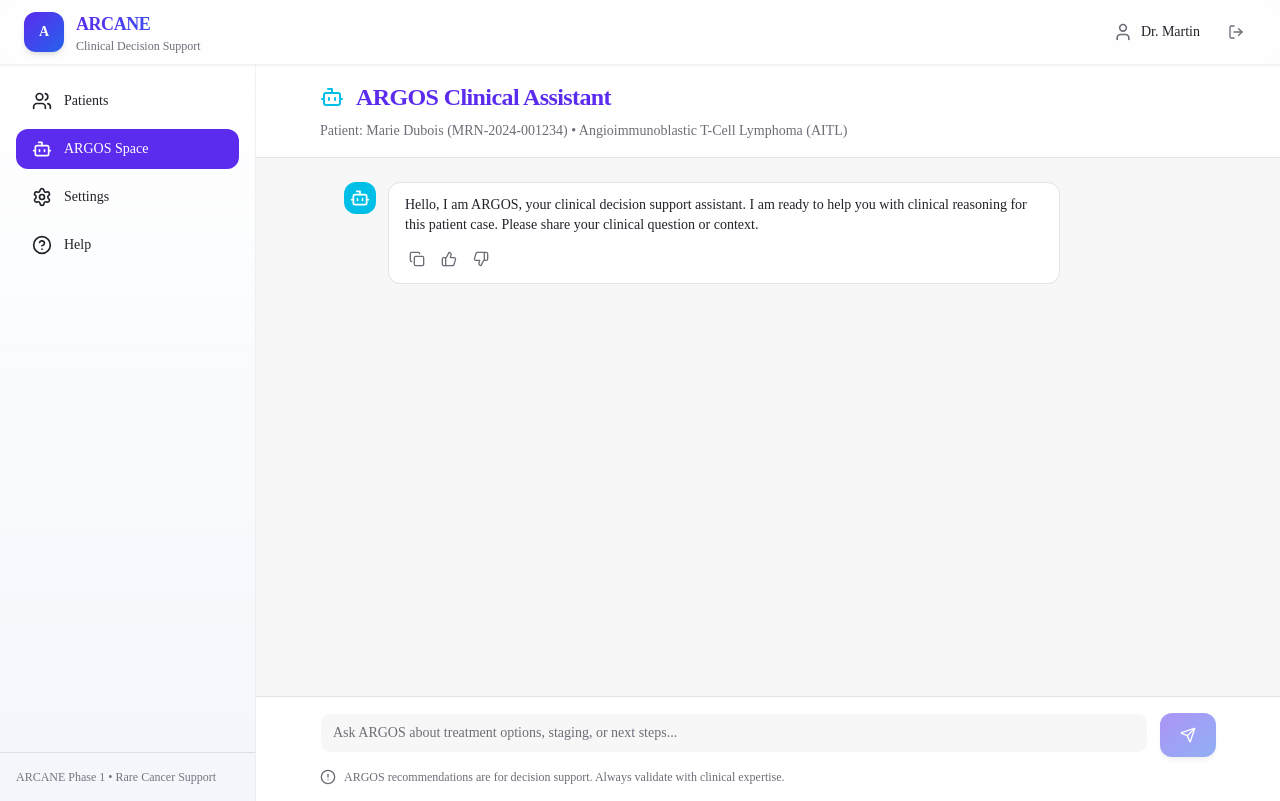
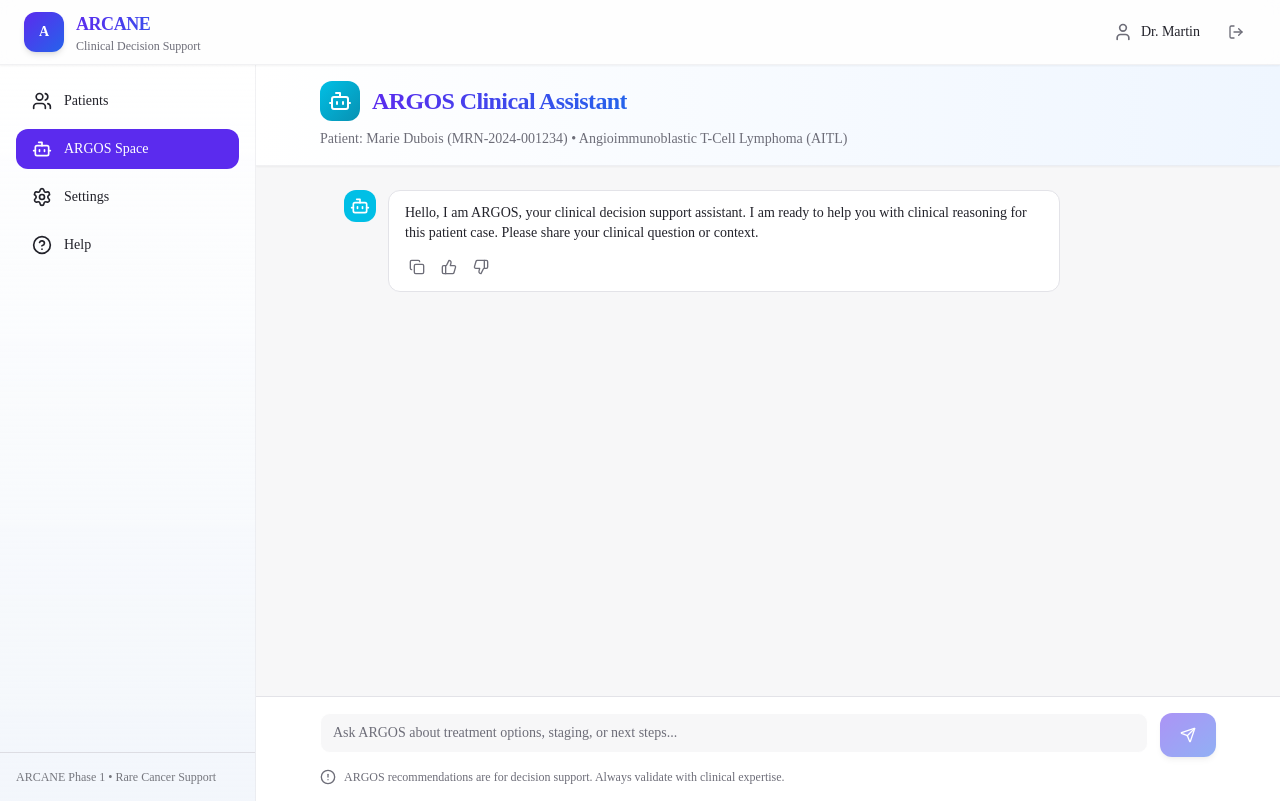
Before and after one commit to Bergerghislain/ARCANE-20-Clinical-20Decision-20Support-, a React (Vite) app: page /argos in a window 1280 px wide. Built offline with nearby package versions, Linux system fonts and the light colour scheme.

Commit message:
Update ARGOS page with modern gradient design
cgen-e72a9372afa245d9a048106870347b2b

```diff
--- a/client/pages/ArgosSpace.tsx
+++ b/client/pages/ArgosSpace.tsx
@@ -107,11 +107,13 @@ export default function ArgosSpace() {
     <MainLayout>
       <div className="flex h-[calc(100vh-4rem)] flex-col bg-background">
         {/* Header */}
-        <div className="border-b border-border bg-card px-6 py-4">
+        <div className="border-b border-border/50 bg-gradient-to-r from-white to-blue-50 px-6 py-4 shadow-sm">
           <div className="max-w-4xl mx-auto">
             <div className="flex items-center gap-3 mb-2">
-              <Bot className="h-6 w-6 text-secondary" />
-              <h1 className="text-2xl font-bold text-primary">
+              <div className="p-2 rounded-lg bg-gradient-to-br from-secondary to-cyan-600">
+                <Bot className="h-6 w-6 text-white" />
+              </div>
+              <h1 className="text-2xl font-bold bg-gradient-to-r from-primary to-blue-600 bg-clip-text text-transparent">
                 ARGOS Clinical Assistant
               </h1>
             </div>
```
